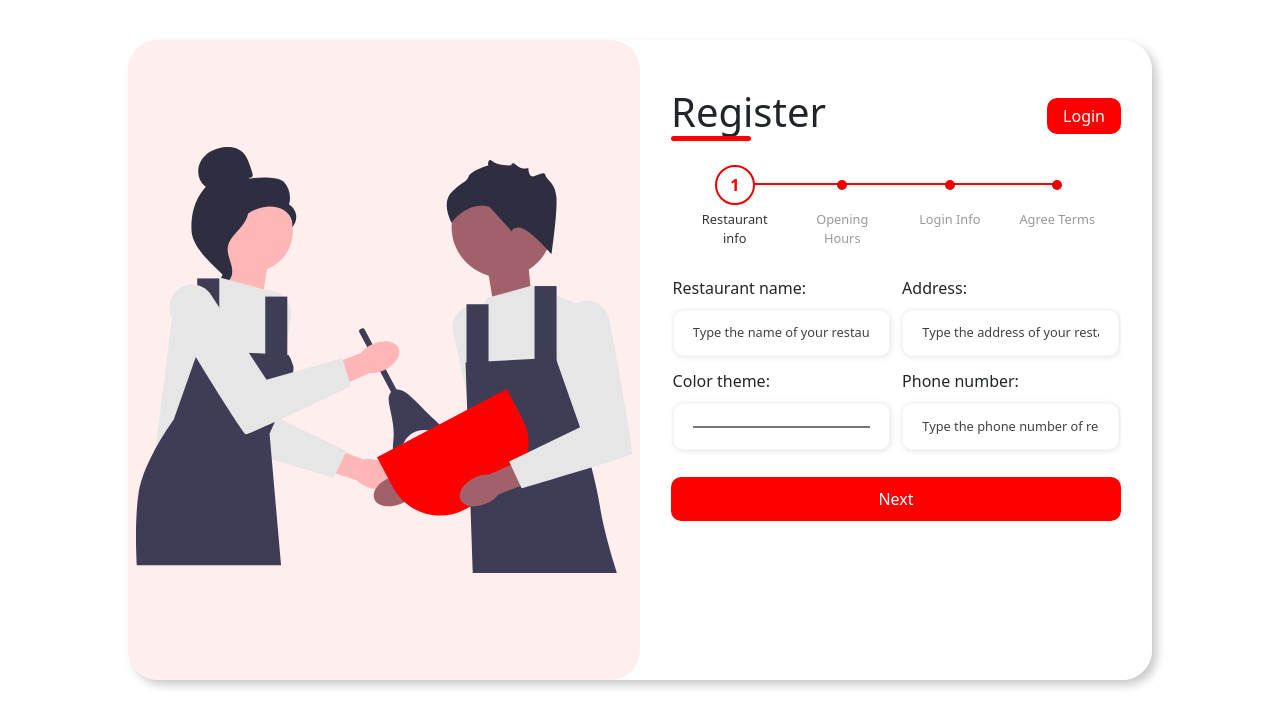
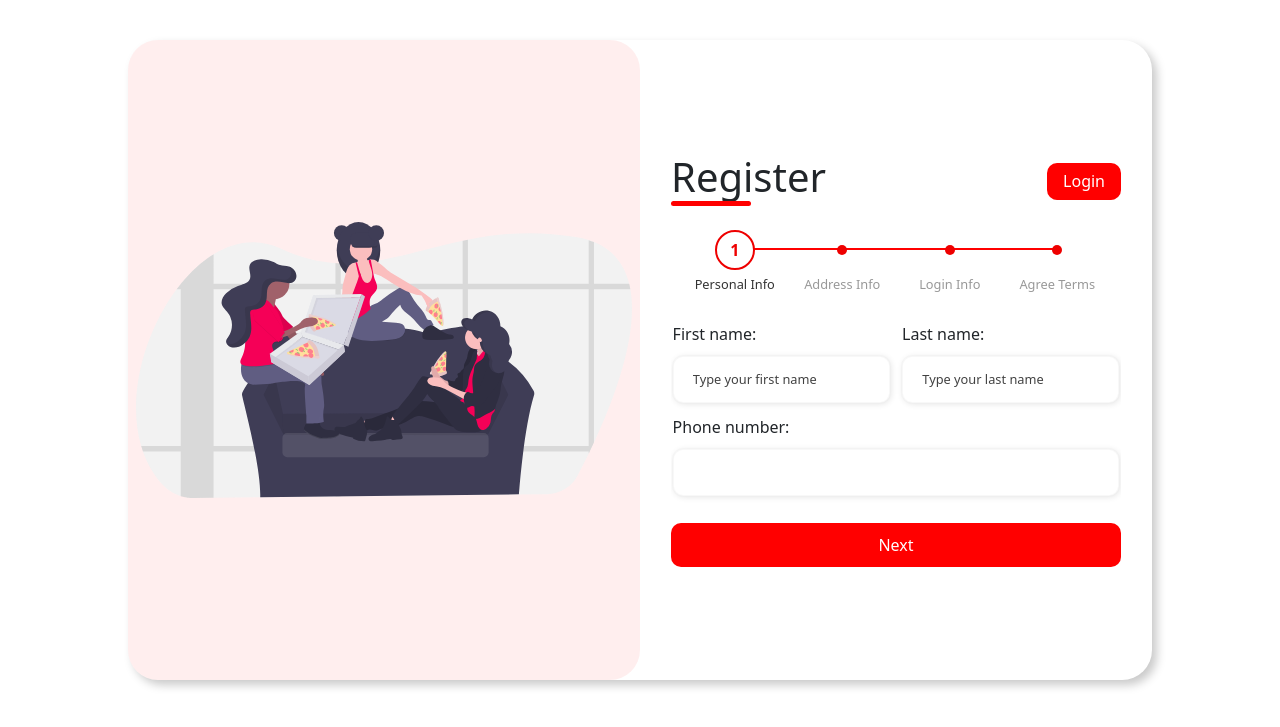
Before and after one commit to valentejorge/appeteats, a Python web app: template appetieats/templates/auth/customer-register.html in a window 1280 px wide. Shown: the part 56-783 px from the top of the page. Run offline with Jinja, Linux system fonts and the light colour scheme; the template is opened without the code that fills it, so the values that code supplies are empty.

Commit message:
update: register customer

```diff
--- a/appetieats/static/css/register.css
+++ b/appetieats/static/css/register.css
@@ -33,6 +33,7 @@ main {
     display: flex;
     justify-content: space-between;
     align-items: center;
+    align-self: center;
     flex-direction: column;
     background-color: #fff;
     padding: 3rem;
--- a/appetieats/templates/auth/customer-register.html
+++ b/appetieats/templates/auth/customer-register.html
@@ -4,7 +4,7 @@
 
 {% block head %}
 <link href="/static/css/progress.css" rel="stylesheet">
-    <style>
+<style>
 .input-b {width: 49%;}
 .w-49 {width: 49%;}
 
@@ -13,7 +13,7 @@
 {% endblock %}
 
 {% block img %}
-<img src="/static/assets/img/undraw_cooking_p7m1.svg" alt="cooking image">
+<img src="/static/assets/img/undraw_pizza_sharing_wxop.svg" alt="cooking image">
 {% endblock %}
 
 {% block form %}
@@ -25,7 +25,7 @@
                 <h1>Register</h1>
             </div>
             <div class="login-button">
-                <a href="/login">Login</a>
+                <a href="/customer/login">Login</a>
             </div>
         </div>
         <div class="step-forms">
@@ -33,11 +33,11 @@
                 <ul class="step-wizard-list">
                     <li class="step-wizard-item current-item">
                         <span class="progress-count">1</span>
-                        <span class="progress-label">Restaurant info</span>
+                        <span class="progress-label">Personal Info</span>
                     </li>
                     <li class="step-wizard-item">
                         <span class="progress-count">2</span>
-                        <span class="progress-label">Opening Hours</span>
+                        <span class="progress-label">Address Info</span>
                     </li>
                     <li class="step-wizard-item">
                         <span class="progress-count">3</span>
@@ -53,112 +53,40 @@
             <div id="firstStep">
                 <div class="input-g">
                     <div class="input-b">
-                        <label for="name" class="">Restaurant name: </label>
-                        <input id="name" name="name" class="std-input required" type="text" placeholder="Type the name of your restaurant" required>
+                        <label for="first-name" class="">First name: </label>
+                        <input id="first-name" name="first-name" class="std-input required" type="text" placeholder="Type your first name" required>
                     </div>
 
                     <div class="input-b">
-                        <label for="address" class="">Address: </label>
-                        <input id="address" name="address" class="required" type="text" placeholder="Type the address of your restaurant" required>
+                        <label for="last-name" class="">Last name: </label>
+                        <input id="last-name" name="last-name" class="required" type="text" placeholder="Type your last name" required>
                     </div>
 
-                    <div class="input-b">
-                        <label for="color" class="">Color theme: </label>
-                        <input id="color" name="color" class="required" type="color" required>
-                    </div>
-
-                    <div class="input-b">
+                    <div class="input-b w-100">
                         <label for="number" class="">Phone number: </label>
-                        <input id="number" name="phone" class="required" type="text" placeholder="Type the phone number of restaurant" required>
+                        <input id="number" name="number" class="required" type="text" required>
                     </div>
 
                 </div>
                 <button type="button" class="button button-sm" onclick="goPage(2)">Next</button>
             </div>
             <div id="secondStep" style="display: none;">
-                <div class="input-t-g">
-                    <div class="time-row mb-2">
-                        <div class="form-check form-switch">
-                            <input class="form-check-input mr-1vw" type="checkbox" id="everyday" name="everyday" checked>
-                            <label class="form-check-label mt-1 mb-2" for="everyday">Same everyday</label>
-                        </div>
-                        <div class="input-t d-flex" id="everyday-input">
-                            <input class="w-100 time" type="text" name="open_everyday" placeholder="Opening Time">
-                            <input class="w-100 time" type="text" name="close_everyday" placeholder="Closing Time">
-                        </div>
+                <div class="input-g">
+                    <div class="input-b w-100">
+                        <label for="address" class="">Full Address: </label>
+                        <input id="address" name="address" class="required" type="text" placeholder="Type your address (123 Main St, Apt 4B)" required>
                     </div>
-                    <div id="weekdays">
-                    <div class="time-row d-flex align-items-center justify-content-between mb-2">
-                        <div class="form-check form-switch day-container">
-                            <input class="form-check-input mr-1vw" type="checkbox" id="monday" name="monday">
-                            <label class="form-check-label mt-1" for="monday">Mon</label>
-                        </div>
-                        <div class="input-t d-flex">
-                            <input class="w-100 time" type="text" name="open_monday" placeholder="Opening Time">
-                            <input class="w-100 time" type="text" name="close_monday" placeholder="Closing Time">
-                        </div>
+
+                    <div class="input-b">
+                        <label for="city" class="">ZIP Code: </label>
+                        <input id="zip" name="zip" class="std-input required" type="text" placeholder="Type your zip code (12345)" required>
                     </div>
-                    <div class="time-row d-flex align-items-center mb-2">
-                        <div class="form-check form-switch day-container">
-                            <input class="form-check-input mr-1vw" type="checkbox" id="tuesday" name="tuesday">
-                            <label class="form-check-label mt-1" for="tuesday">Tue</label>
-                        </div>
-                        <div class="input-t d-flex">
-                            <input class="w-100 time" type="text" name="open_tuesday" placeholder="Opening Time">
-                            <input class="w-100 time" type="text" name="close_tuesday" placeholder="Closing Time">
-                        </div>
+
+                    <div class="input-b">
+                        <label for="references" class="">Reference: </label>
+                        <input id="address" name="address" class="required" type="text" placeholder="Type a reference (Nearby landmark)" required>
                     </div>
-                    <div class="time-row d-flex align-items-center mb-2">
-                        <div class="form-check form-switch day-container">
-                            <input class="form-check-input mr-1vw" type="checkbox" id="wednesday" name="wednesday">
-                            <label class="form-check-label mt-1" for="wednesday">Wed</label>
-                        </div>
-                        <div class="input-t d-flex">
-                            <input class="w-100 time" type="text" name="open_wednesday" placeholder="Opening Time">
-                            <input class="w-100 time" type="text" name="close_wednesday" placeholder="Closing Time">
-                        </div>
-                    </div>
-                    <div class="time-row d-flex align-items-center mb-2">
-                        <div class="form-check form-switch day-container">
-                            <input class="form-check-input mr-1vw" type="checkbox" id="thursday" name="thursday">
-                            <label class="form-check-label mt-1" for="thursday">Thu</label>
-                        </div>
-                        <div class="input-t d-flex">
-                            <input class="w-100 time" type="text" name="open_thursday" placeholder="Opening Time">
-                            <input class="w-100 time" type="text" name="close_thursday" placeholder="Closing Time">
-                        </div>
-                    </div>
-                    <div class="time-row d-flex align-items-center mb-2">
-                        <div class="form-check form-switch day-container">
-                            <input class="form-check-input mr-1vw" type="checkbox" id="friday" name="friday">
-                            <label class="form-check-label mt-1" for="friday">Fri</label>
-                        </div>
-                        <div class="input-t d-flex">
-                            <input class="w-100 time" type="text" name="open_friday" placeholder="Opening Time">
-                            <input class="w-100 time" type="text" name="close_friday" placeholder="Closing Time">
-                        </div>
-                    </div>
-                    <div class="time-row d-flex align-items-center mb-2">
-                        <div class="form-check form-switch day-container">
-                            <input class="form-check-input mr-1vw" type="checkbox" id="saturday" name="saturday">
-                            <label class="form-check-label mt-1" for="saturday">Sat</label>
-                        </div>
-                        <div class="input-t d-flex">
-                            <input class="w-100 time" type="text" name="open_saturday" placeholder="Opening Time">
-                            <input class="w-100 time" type="text" name="close_saturday" placeholder="Closing Time">
-                        </div>
-                    </div>
-                    <div class="time-row d-flex align-items-center mb-2">
-                        <div class="form-check form-switch day-container">
-                            <input class="form-check-input mr-1vw" type="checkbox" id="sunday" name="sunday">
-                            <label class="form-check-label mt-1" for="sunday">Sun</label>
-                        </div>
-                        <div class="input-t d-flex">
-                            <input class="w-100 time" type="text" name="open_sunday" placeholder="Opening Time">
-                            <input class="w-100 time" type="text" name="close_sunday" placeholder="Closing Time">
-                        </div>
-                    </div>
-                    </div>
+
                 </div>
                 <button type="button" class="button button-sm w-49" onclick="goPage(1)">Back</button>
                 <button type="button" class="button button-sm w-49" onclick="goPage(3)">Next</button>
@@ -241,6 +169,4 @@
             </div>
         </div>
     </form>
-<script src="/static/js/weekdays-hide.js"></script>
-<script src="/static/js/open-hour-format.js"></script>
 {% endblock %}
--- a/appetieats/templates/auth/login.html
+++ b/appetieats/templates/auth/login.html
@@ -3,7 +3,7 @@
 {% block title %}Login{% endblock %}
 
 {% block img %}
-<img src="static/assets/img/undraw_cooking_p7m1.svg" alt="cooking image">
+<img src="/static/assets/img/undraw_cooking_p7m1.svg" alt="cooking image">
 {% endblock %}
 
 {% block form %}
```
Also changed, not shown: appetieats/static/assets/img/undraw_pizza_sharing_wxop.svg (added).
